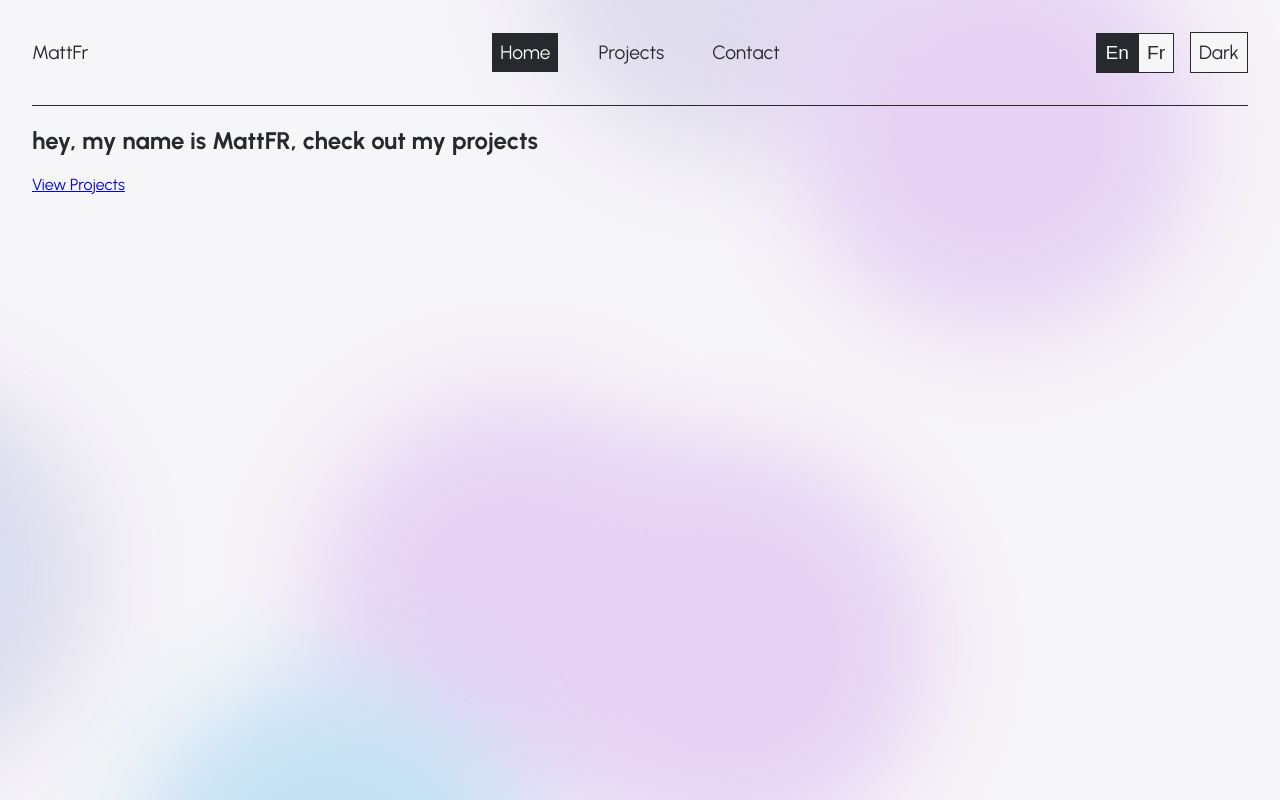
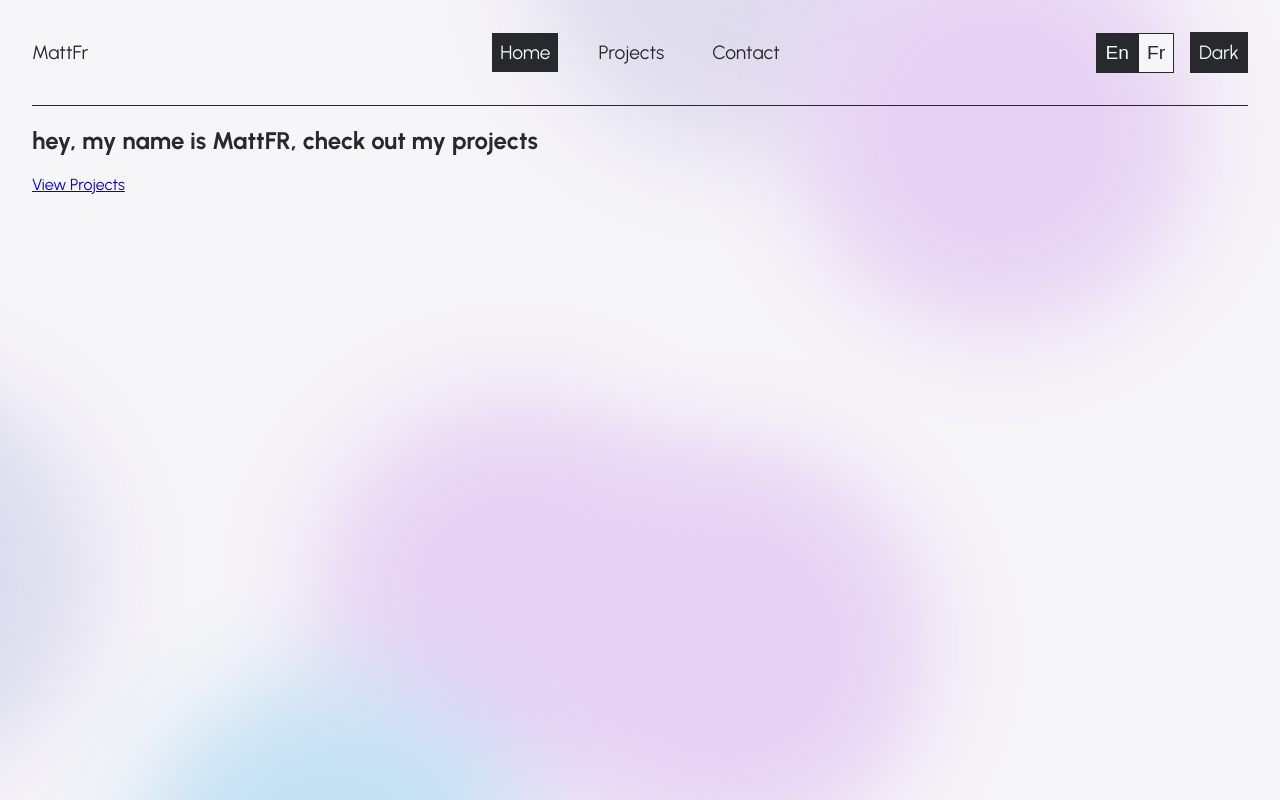
Before and after one commit to Matt-Fr/portfolio, a React (Create React App) app: page / in a window 1280 px wide. Built offline with nearby package versions, Linux system fonts and the light colour scheme.

Commit message:
change color themebtn

```diff
--- a/src/index.scss
+++ b/src/index.scss
@@ -58,10 +58,10 @@ body {
 
 .themeBtn {
   font-family: inherit;
-  background-color: var(--clr-bcg);
+  background-color: var(--clr-font);
   border: 1px var(--clr-font) solid;
   padding: 0.5rem;
-  color: var(--clr-font);
+  color: var(--clr-bcg);
   cursor: pointer;
   font-size: inherit;
   transition: 0.5s;
```
